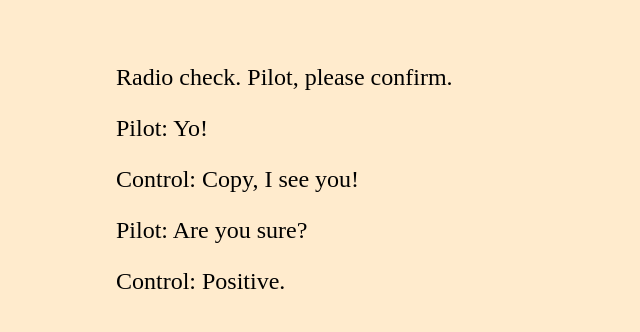
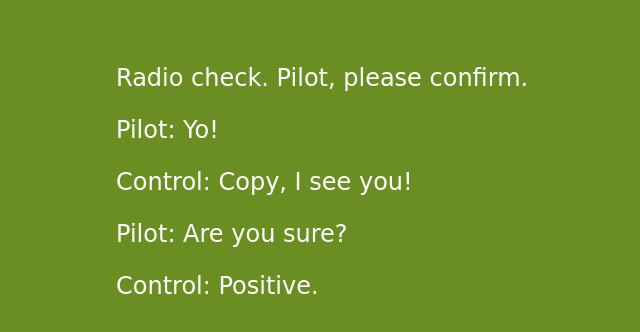
Before and after one commit to mattchernando/repo, a plain HTML site: page index.html in a window 1280 px wide. Shown: the whole page, without its empty margins (140-780 px from the left). Drawn offline with Linux system fonts and the light colour scheme.

Commit message:
something

```diff
--- a/style.css
+++ b/style.css
@@ -1,11 +1,6 @@
 body {
-<<<<<<< HEAD
     color: white;
     background-color: olivedrab;
-=======
-    color: royalblue;
-    background-color: blanchedalmond;
->>>>>>> 87acfb6c1aef742cafb0620d57a95086942a80f6
     font-family: 'Sacramento', cursive;
     font-size: 150%;
     margin-top: 5%;
```
